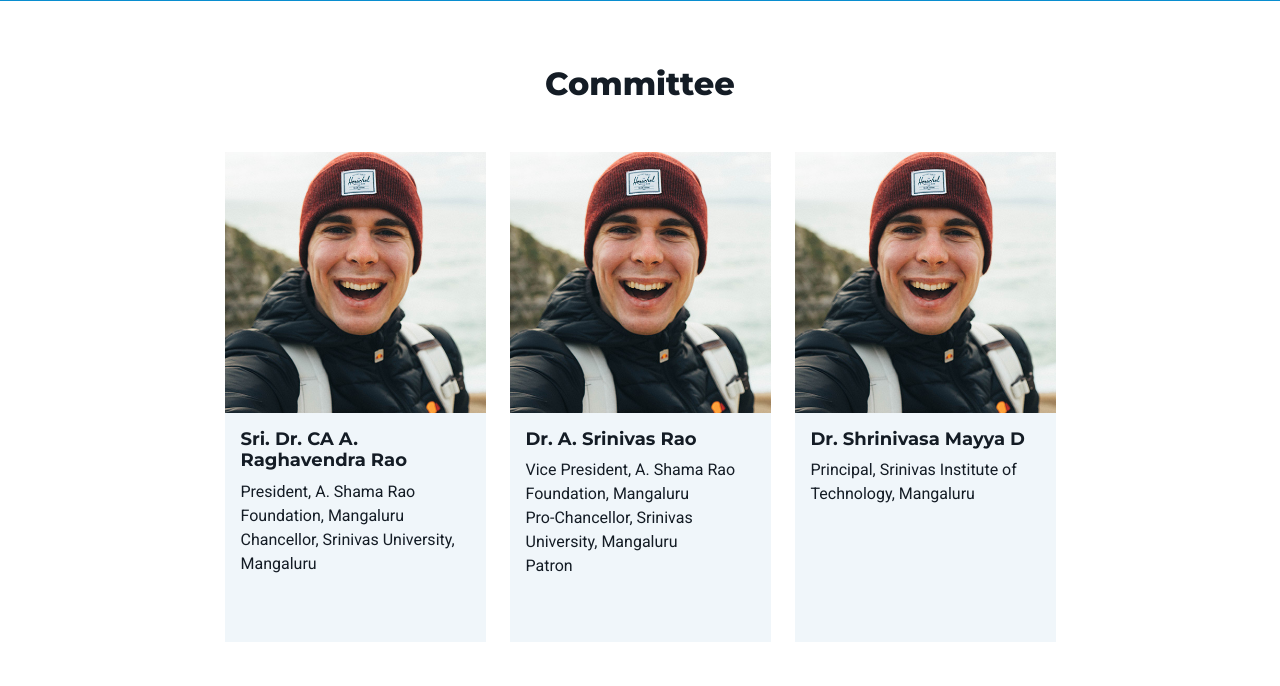
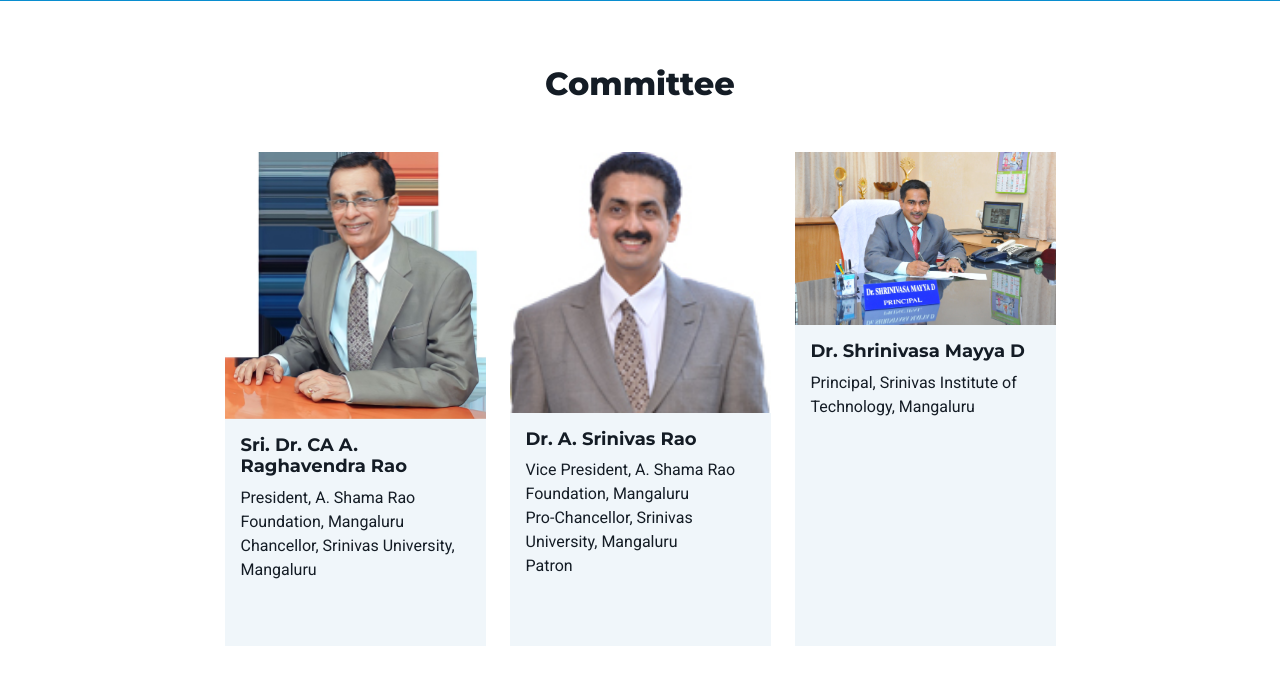
Before and after one commit to PrathamPShetty/ECE-conference, a Flask app: page / in a window 1280 px wide. Shown: the part 2189-2875 px from the top of the page. Run offline with Flask 3, Linux system fonts and the light colour scheme; some libraries are stand-ins or nearby versions.

Commit message:
version 1.0.0

```diff
--- a/templates/index.html
+++ b/templates/index.html
@@ -9,16 +9,16 @@
 	<meta name="viewport" content="width=device-width, initial-scale=1.0">
 	<meta name="description" content="ICFEST - Tech Conference or Events">
 	<meta name="author" content="Pratham P Shetty">
-	<link rel="shortcut icon" href="favicon.ico">
+	<link rel="shortcut icon" href="/static/assets/favicon.ico">
 
 	<!-- Google Font -->
 	<link href="https://fonts.googleapis.com/css?family=Montserrat:600,700,800|Roboto:300,400,700&display=swap" rel="stylesheet">
 
 	<!-- FontAwesome JS-->
-	<script defer src="assets/fontawesome/js/all.min.js"></script>
+	<script defer src="/static/assets/fontawesome/js/all.min.js"></script>
 
 	<!-- Theme CSS -->
-	<link id="theme-style" rel="stylesheet" href="assets/css/theme.css">
+	<link id="theme-style" rel="stylesheet" href="/static/assets/css/theme.css">
 
 
 </head>
@@ -159,7 +159,7 @@
 				<div class="col-6 col-lg-3 mb-4">
 					<div class="card rounded-0">
 						<a href="#modal-speaker-1" data-bs-toggle="modal" data-bs-target="#modal-speaker-1">
-							<img src="assets/images/speakers/speaker-1.jpg" class="card-img-top rounded-0" alt="">
+							<img src="/static/assets/image/com.png" class="card-img-top rounded-0" alt="">
 						</a>
 						<div class="card-body">
 							<h5 class="card-title mb-2">Sri. Dr. CA A. Raghavendra Rao</h5>
@@ -172,7 +172,7 @@
 				<div class="col-6 col-lg-3 mb-4">
 					<div class="card rounded-0">
 						<a href="#modal-speaker-1" data-bs-toggle="modal" data-bs-target="#modal-speaker-1">
-							<img src="assets/images/speakers/speaker-1.jpg" class="card-img-top rounded-0" alt="">
+							<img src="/static/assets/image/image.png" class="card-img-top rounded-0" alt="">
 						</a>
 						<div class="card-body">
 							<h5 class="card-title mb-2">Dr. A. Srinivas Rao</h5>
@@ -185,7 +185,7 @@
 				<div class="col-6 col-lg-3 mb-4">
 					<div class="card rounded-0">
 						<a href="#modal-speaker-1" data-bs-toggle="modal" data-bs-target="#modal-speaker-1">
-							<img src="assets/images/speakers/speaker-1.jpg" class="card-img-top rounded-0" alt="">
+							<img src="/static/assets/image/image copy.png" class="card-img-top rounded-0" alt="">
 						</a>
 						<div class="card-body">
 							<h5 class="card-title mb-2">Dr. Shrinivasa Mayya D</h5>
@@ -597,7 +597,7 @@
 					<div class="theme-bg-light p-5">
 						<div class="row">
 							<div class="col-12 col-md-auto text-center">
-							    <img class="profile-image mb-3 mb-md-0 me-md-4 rounded-circle mx-auto" src="assets/images/speakers/speaker-1.jpg" alt="" />
+							    <img class="profile-image mb-3 mb-md-0 me-md-4 rounded-circle mx-auto" src="/static/assets/images/speakers/speaker-1.jpg" alt="" />
 							</div>
 
 							<div class="col text-center text-md-start mx-auto">
```
Also changed, not shown: other parts of templates/index.html (+29 -29 lines), static/assets/favicon.ico (renamed from favicon.ico), static/assets/image/com.png (added), static/assets/image/image copy.png (added), static/assets/image/image.png (added).
